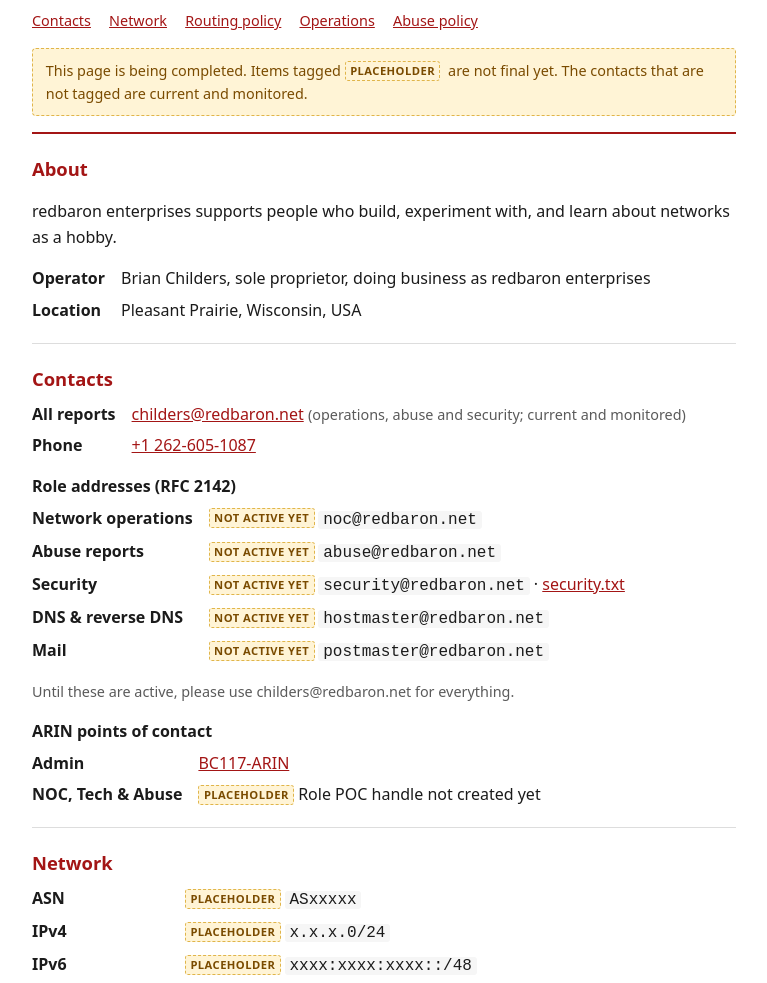
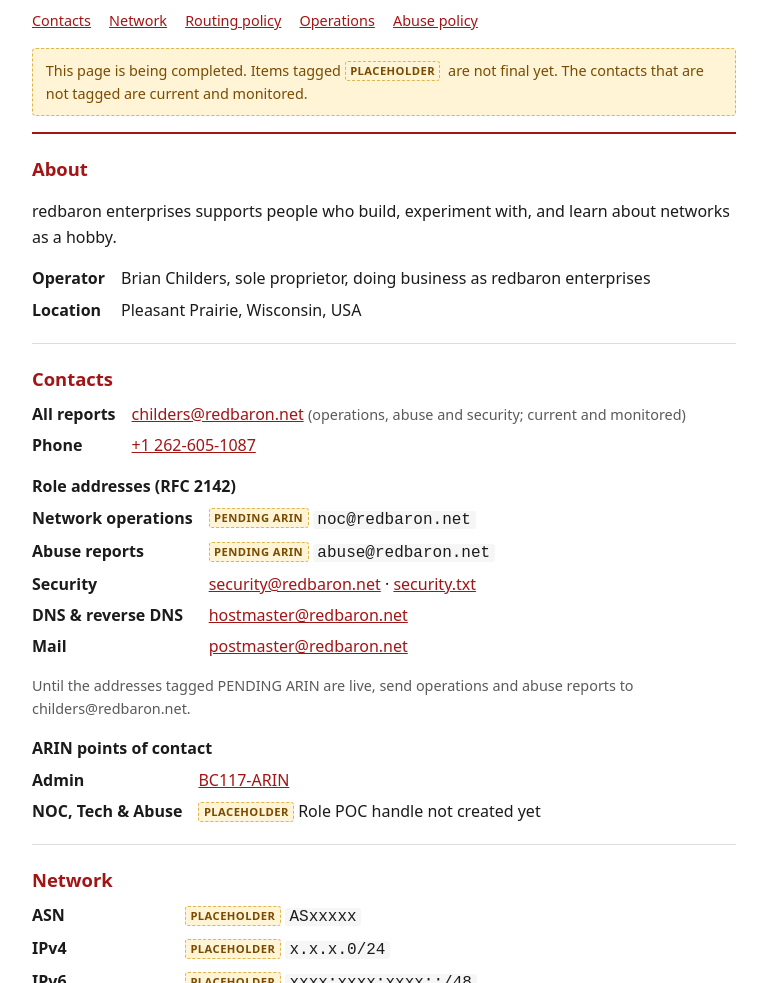
Before and after one commit to brianchilders/redbaron-noc, a plain HTML site: page index.html in a window 1280 px wide. Shown: the part 117-1100 px from the top of the page, without its empty margins (256-1023 px from the left). Drawn offline with Linux system fonts and the light colour scheme.

Commit message:
Make security@, hostmaster@, postmaster@ live; noc@/abuse@ pending ARIN

```diff
--- a/index.html
+++ b/index.html
@@ -150,10 +150,11 @@
          address here, change it at ARIN too, and vice versa.
          All mail is hosted off-net (Google Workspace) so it works during
          outages.
-         The role aliases are not created yet: they are shown WITHOUT
-         mailto links and tagged "not active yet". When an alias is live
-         AND the ARIN role POC uses it, turn it into a mailto link and
-         remove its tag.
+         All five role addresses are Google Groups (redbaron.net is an
+         alias domain of childers.org). security@, hostmaster@ and
+         postmaster@ are live. noc@ and abuse@ work but are tagged
+         "PENDING ARIN" with no mailto link until the ARIN role POCs
+         use them; then link them and remove the tags.
          ============================================================ -->
     <section id="contacts">
       <h2>Contacts</h2>
@@ -167,17 +168,17 @@
       <h3>Role addresses (RFC 2142)</h3>
       <dl>
         <dt>Network operations</dt>
-        <dd><span class="ph">NOT ACTIVE YET</span><code>noc@redbaron.net</code></dd>
+        <dd><span class="ph">PENDING ARIN</span><code>noc@redbaron.net</code></dd>
         <dt>Abuse reports</dt>
-        <dd><span class="ph">NOT ACTIVE YET</span><code>abuse@redbaron.net</code></dd>
+        <dd><span class="ph">PENDING ARIN</span><code>abuse@redbaron.net</code></dd>
         <dt>Security</dt>
-        <dd><span class="ph">NOT ACTIVE YET</span><code>security@redbaron.net</code> &middot; <a href="/.well-known/security.txt">security.txt</a></dd>
+        <dd><a href="mailto:security@redbaron.net">security@redbaron.net</a> &middot; <a href="/.well-known/security.txt">security.txt</a></dd>
         <dt>DNS &amp; reverse DNS</dt>
-        <dd><span class="ph">NOT ACTIVE YET</span><code>hostmaster@redbaron.net</code></dd>
+        <dd><a href="mailto:hostmaster@redbaron.net">hostmaster@redbaron.net</a></dd>
         <dt>Mail</dt>
-        <dd><span class="ph">NOT ACTIVE YET</span><code>postmaster@redbaron.net</code></dd>
+        <dd><a href="mailto:postmaster@redbaron.net">postmaster@redbaron.net</a></dd>
       </dl>
-      <p class="note">Until these are active, please use childers@redbaron.net for everything.</p>
+      <p class="note">Until the addresses tagged PENDING ARIN are live, send operations and abuse reports to childers@redbaron.net.</p>
 
       <h3>ARIN points of contact</h3>
       <dl>
```
Also changed, not shown: .well-known/security.txt, 1 other file.
